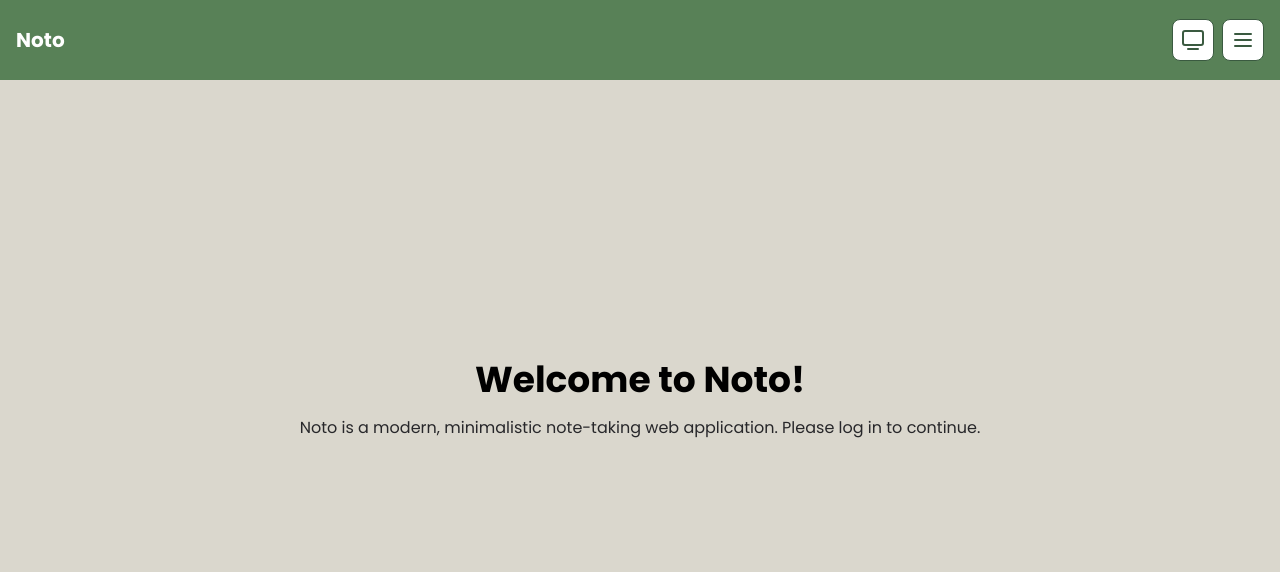
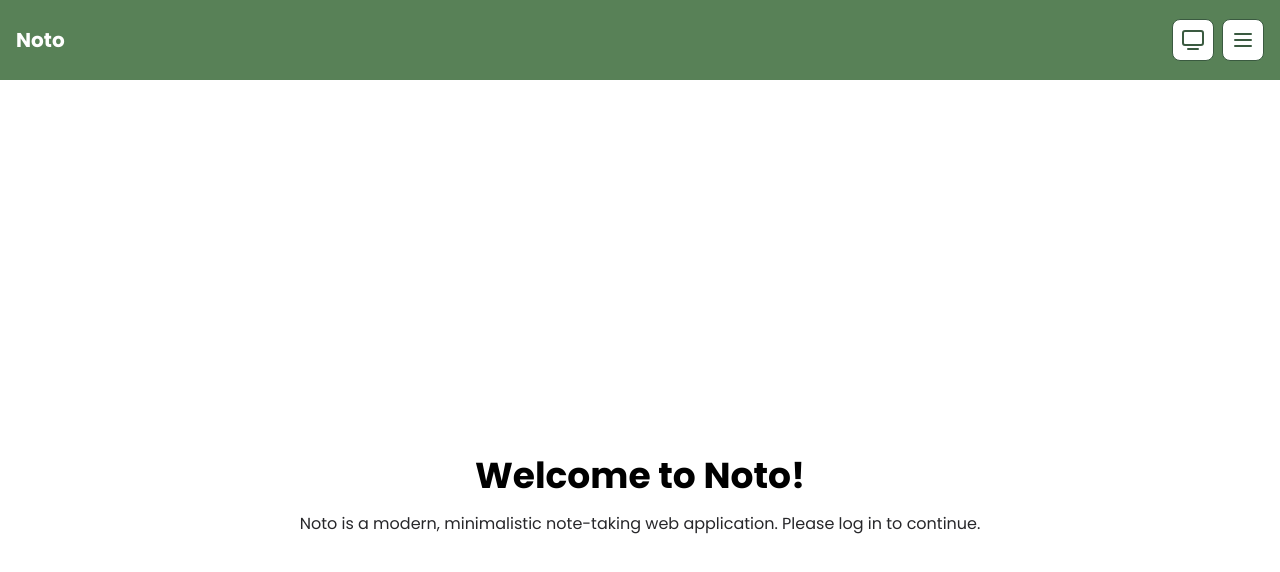
Before and after one commit to attaryu/aksamedia-frontend-test, a Next.js app: page / in a window 1280 px wide. Shown: the top 572 px of the page. Built offline with nearby package versions, Linux system fonts and the light colour scheme.

Commit message:
fix: update metadata structure and adjust body padding in RootLayout

```diff
--- a/src/app/layout.tsx
+++ b/src/app/layout.tsx
@@ -1,4 +1,5 @@
 import type { Metadata } from 'next';
+
 import { Poppins } from 'next/font/google';
 
 import { Navbar } from '@/components/Navbar';
@@ -12,7 +13,10 @@ const poppins = Poppins({
 });
 
 export const metadata: Metadata = {
-	title: 'Noto',
+	title: {
+		default: 'Noto - A Modern Note-Taking App',
+		template: '%s | Noto',
+	},
 	description: 'Noto is a modern, minimalistic note-taking web application.',
 };
 
@@ -24,7 +28,7 @@ export default function RootLayout({
 	return (
 		<html lang="en">
 			<body
-				className={`${poppins.variable} antialiased dark:bg-zinc-950 bg-primary-100`}
+				className={`${poppins.variable} antialiased dark:bg-zinc-950 pt-24`}
 			>
 				<Navbar />
 
```
